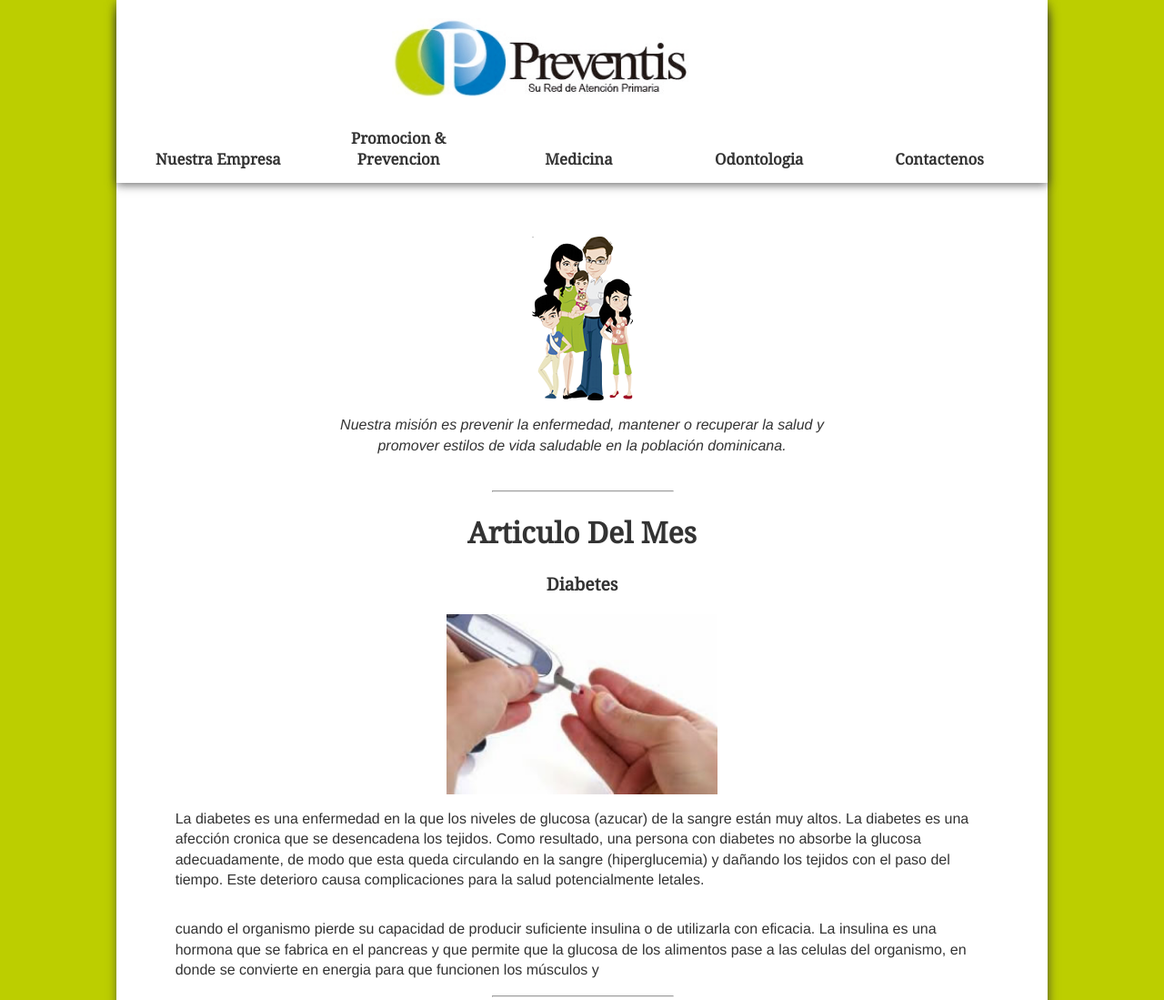
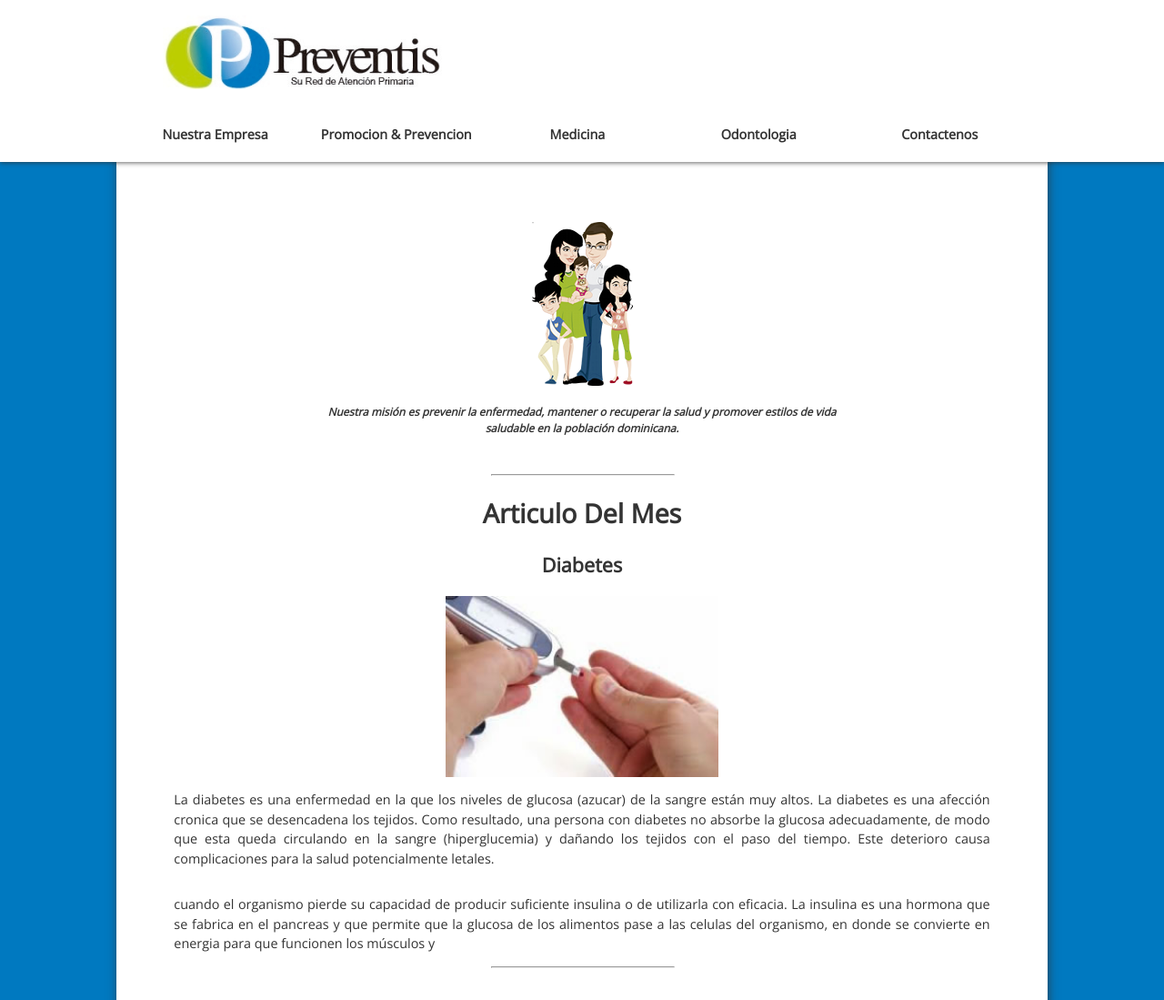
Before and after one commit to camicano/new_design, a plain HTML site: page index.html in a window 1280 px wide. Shown: the top 1099 px of the page at 91% size. Drawn offline with nearby package versions, Linux system fonts and the light colour scheme; a web font is replaced by a local one.

Commit message:
diseño 2

```diff
--- a/index.html
+++ b/index.html
@@ -6,6 +6,10 @@
     <title>Preventis</title>
     <link href='http://fonts.googleapis.com/css?family=Noto+Serif' rel='stylesheet' type='text/css'>
     <link href="http://netdna.bootstrapcdn.com/font-awesome/4.0.3/css/font-awesome.css" rel="stylesheet">
+
+    <link href='http://fonts.googleapis.com/css?family=Open+Sans' rel='stylesheet' type='text/css'>
+    <link href='http://fonts.googleapis.com/css?family=Enriqueta' rel='stylesheet' type='text/css'>
+
     <link rel="stylesheet" href="stylesheets/animate.min.css">
     <link rel="stylesheet" href="stylesheets/foundation.css" />
     <link rel="stylesheet" href="stylesheets/foundation.min.css" />
@@ -33,41 +37,41 @@
       </div>
     </script>
 
-    <div id='main-container'>
-        <div id='header' class='large-12 columns'>
+    <div id='header' class='large-12 columns large-menu'>
       <img id='logo' src='image/logo2.png' />
 
       <!-- desktop menu -->
       <div id='desktop-menu'>
         <div class='menu-item'>
-              <h2>Nuestra Empresa</h2>
+          <h4>Nuestra Empresa</h4>
         </div>
 
         <div class='menu-item'>
-              <h2>Promocion &amp; Prevencion</h2>
+          <h4>Promocion &amp; Prevencion</h4>
         </div>
 
         <div  class='menu-item' id='medicina'>
-              <h2>Medicina</h2>
+          <h4>Medicina</h4>
         </div>
 
         <div class='menu-item'>
-              <h2>Odontologia</h2>
+          <h4>Odontologia</h4>
         </div>
 
         <div  class='menu-item' id='medicina'>
-              <h2>Contactenos</h2>
+          <h4>Contactenos</h4>
         </div>
       </div>
     </div>
 
+    <div id='main-container'>
         <div class='large-12 columns'>
           <div id='main-pic'>
             <div  id='content'>
               <br>
               <br>
               <img src='image/familia.png'>
-              <p><em>Nuestra misión es prevenir la enfermedad, mantener o recuperar la salud y promover estilos de vida saludable en la población dominicana.</em></p>
+              <h5><em>Nuestra misión es prevenir la enfermedad, mantener o recuperar la salud y promover estilos de vida saludable en la población dominicana.</em></h5>
               <br>
             </div>
           </div>
@@ -75,7 +79,7 @@
           <div id='desktop-content'>
             <hr>
             <h1>Articulo Del Mes</h1>
-            <h3>Diabetes</h3>
+            <h2>Diabetes</h2>
 
             <div>
               <img class='imgs' src="./image/diabetes.jpg" />
@@ -89,7 +93,9 @@
               <p>cuando el organismo pierde su capacidad de producir suficiente insulina o de utilizarla con eficacia. La insulina es una hormona que se fabrica en el pancreas y que permite que la glucosa de los alimentos pase a las celulas del organismo, en donde se convierte en energia para que funcionen los músculos y
               </p>
             </div>
+            <br>
             <hr>
+            <br>
             <h1>Promocion &amp; Prevencion</h1>
             <div>
               <img class='imgs' src='image/t2.png'>
@@ -99,7 +105,10 @@
               </p>
             </div>
 
+            <br>
             <hr>
+            <br>
+
             <h1>Unidad Movil</h1>
             <div>
               <img class='imgs' src='image/van.jpg'>
@@ -110,7 +119,10 @@
               </p>
             </div>
 
+            <br>
             <hr>
+            <br>
+
             <h1>Nuestros Clientes</h1>
 
             <div class='column2'>
@@ -122,7 +134,7 @@
               <img src='image/clientes/imgres-5.jpg'>
             </div>
 
-            <hr>
+            <br>
             <br>
           </div>
 
@@ -130,49 +142,49 @@
           <div id='mobile-menu' class='large-12 columns'>
             <hr>
             <div class='window inactive' id='articulo'>
-              <h1 class='botton'>Articulo Del Mes</h1>
+              <h2 class='botton'>Articulo Del Mes</h2>
               <div class='container'></div>
             </div>
 
             <hr>
             <div class='window inactive'>
-              <h1 class='botton'>Promocion &amp; Prevencion</h1>
+              <h2 class='botton'>Promocion &amp; Prevencion</h2>
               <div class='container'></div>
             </div>
 
             <hr>
             <div  class='window inactive' id='medicina'>
-              <h1 class='botton'>Medicina</h1>
+              <h2 class='botton'>Medicina</h2>
               <div class='container'></div>
             </div>
 
             <hr>
             <div class='window inactive'>
-              <h1 class='botton'>Odontologia</h1>
+              <h2 class='botton'>Odontologia</h2>
               <div class='container'></div>
             </div>
 
             <hr>
             <div class='window inactive'>
-              <h1 class='botton'>Laboratorios</h1>
+              <h2 class='botton'>Laboratorios</h2>
               <div class='container'></div>
             </div>
 
             <hr>
             <div class='window inactive'>
-              <h1 class='botton'>Unidad Mobil</h1>
+              <h2 class='botton'>Unidad Mobil</h2>
               <div class='container'></div>
             </div>
 
             <hr>
             <div class='window inactive'>
-              <h1 class='botton'>Nuestra Empresa</h1>
+              <h2 class='botton'>Nuestra Empresa</h2>
               <div class='container'></div>
             </div>
 
             <hr>
             <div class='window inactive'>
-              <h1 class='botton'>Contactenos</h1>
+              <h2 class='botton'>Contactenos</h2>
               <div class='container'></div>
             </div>
             <hr>
@@ -181,11 +193,10 @@
         </div>
 
         <div id='footer'>
-          <h3>Tel: [1-809] 583 7775 / 76 - Fax: [1-809] 583 7774 - preventis@preventis.com.do</h3>
+          <h5>Tel: [1-809] 583 7775 / 76 - Fax: [1-809] 583 7774 - preventis@preventis.com.do</h5>
         </div>
     </div>
     <div id='logo-bottom'>
-      <img src='image/logo-bottom.jpg'>
       <p class='disclaimer'>copy righted 2014</p>
     </div>
   </body>
--- a/scripts/script.js
+++ b/scripts/script.js
@@ -1,5 +1,17 @@
 function offset(div){
-    $('body').animate({ scrollTop: div.top - 130 }, 400, "easeOutExpo");
+    $('body').animate({ scrollTop: div.top }, 400, "easeOutExpo");
+}
+
+function fixed_menu() {
+	var header = $('#header');
+
+	if ($('body').scrollTop() >= 125) {
+		header.addClass('small-menu');
+		header.removeClass('large-menu');
+	} else {
+		header.removeClass('small-menu');
+		header.addClass('large-menu');
+	}
 }
 
 
@@ -7,8 +19,9 @@ $(function(){
 	$('.window').on('click', function(e){
 		e.preventDefault();
 		var $this = $(this);
-	    if($this.hasClass('inactive')) {
-	      	var html = '<div class="large-12 columns"><div class="large-offset-4"><img src="./image/diabetes.jpg" /></div><h3>Diabetes</h3><div class="large-6 columns">';
+	    if ($this.hasClass('inactive')) {
+	      	var html = '<div class="large-12 columns"><h2>Diabetes</h2><div><img class="imgs" src="./image/diabetes.jpg" /></div>'
+	      	html += '<div class="large-6 columns">';
             html += '<p>La diabetes es una enfermedad en la que los niveles de glucosa (azucar) de la sangre están muy altos. La diabetes es una afección cronica que se desencadena los tejidos. Como resultado, una persona con diabetes no absorbe la glucosa adecuadamente, de modo que esta queda circulando en la sangre (hiperglucemia) y dañando los tejidos con el paso del tiempo. Este deterioro causa complicaciones para la salud potencialmente letales.</p>';
             html += '</div><div class="large-6 columns"><p>cuando el organismo pierde su capacidad de producir suficiente insulina o de utilizarla con eficacia. La insulina es una hormona que se fabrica en el pancreas y que permite que la glucosa de los alimentos pase a las celulas del organismo, en donde se convierte en energia para que funcionen los músculos y </p></div>';
 
@@ -17,9 +30,16 @@ $(function(){
 	      		$('.container', this).addClass('animated fadeIn').append(html);
 	      		$this.removeClass('inactive').addClass('active');
 	       	});
+
 	    } else {
-	      $this.animate({ height: '-=400px' }, 400, 'easeOutSine', function(){ $this.removeClass('active').addClass('inactive'); });
-	      $('.container', this).removeClass('animated fadeIn').empty();
+	      	$this.animate({ height: '-=400px' }, 400, 'easeOutSine', function(){ $this.removeClass('active').addClass('inactive'); });
+	      	$('.container', this).removeClass('animated fadeIn').empty();
+		  	$this.removeClass('active').addClass('inactive');
 	    }
 	});
+
+	$(window).scroll(function(e) {
+		e.preventDefault();
+		fixed_menu();
+	});
 });
--- a/stylesheets/style.css
+++ b/stylesheets/style.css
@@ -1,37 +1,25 @@
 body {
-	background-color: #bcce00;
+	background-color: #0079c0;
 	margin-bottom: 2%;
 	margin-top: 1%;
-	font-family: 'Helvetica';
+	font-family: 'Open Sans';
 	color: #333;
-	font-size: 1.2em;
-	line-height: 1.4;
+	font-size: 0.9em;
+	line-height: 1.5;
+	text-align: justify;
 }
 
 #main-container {
 	background-color: white;
-	width: 90%;
-	margin-left: 5%;
+	width: 96%;
+	margin-left: 2%;
 	box-shadow: 2px 2px 1px rgba(50, 50, 50, 0.75), -2px 2px 1px rgba(50, 50, 50, 0.75);
-}
-
-#panoramica {
-	height: auto;
-	width: 100%;
-}
-
-#content {
-	text-align: center;
-	padding-left: 20%;
-	padding-right: 20%;
-	height: 20%;
-	background-position: center;
 }
 
 .botton {
 	margin: 0;
-	padding-top: 21px;
-	padding-bottom: 21px;
+	padding-top: 15px;
+	padding-bottom: 15px;
 }
 
 .botton:hover {
@@ -39,20 +27,19 @@ body {
 	cursor: pointer;
 }
 
-.menu-item:hover {
-	text-decoration: underline;
-	cursor: pointer;
+#content {
+	padding-left: 20%;
+	padding-right: 20%;
 }
 
 #logo {
 	width: 350px;
 	padding-top: 20px;
 	padding-bottom: 20px;
-	padding-left: 20px;
+	padding-left: 40px;
 }
 
-h1, h3, h2 {
-	font-family: 'Noto Serif';
+h1, h3, h2, h5, #content {
 	text-align: center;
 }
 
@@ -62,8 +49,9 @@ hr {
 	margin: 0;
 }
 
-#footer {
-	font-size: 0.8em;
+.imgs {
+	width: 30%;
+	margin-left: 35%;
 }
 
 .container {
@@ -74,16 +62,13 @@ hr {
 }
 
 #logo-bottom {
-	margin-left: 45%;
-	margin-right: 45%;
-	margin-top: 2%;
+	text-align: center;
 }
 
 .disclaimer {
-	font-size: 0.2em;
 	font-style: italic;
 	text-align: center;
-	line-height: 1.2;
+	font-size: 0.8em;
 }
 
 #desktop-menu {
@@ -98,26 +83,28 @@ hr {
 	display: none;
 }
 
-h3 {
-	font-size: 1em;
-}
-
-@media (min-width: 1000px) {
+@media (min-width: 1025px) {
 	body {
 		margin-bottom: 1%;
 		margin-top: 0%;
-		font-size: 1em;
 	}
 
 	#desktop-menu {
 		display: block;
+		width: 80%;
+		margin-left: 10%;
 	}
 
 	.menu-item {
 		width: 19.5%;
 		display: inline-block;
-		font-size: 70%;
 		text-align: center;
+	}
+
+
+	.menu-item:hover {
+		border-bottom: solid 3px #6ba9da;
+		cursor: pointer;
 	}
 
 	#mobile-menu {
@@ -132,25 +119,22 @@ h3 {
 		box-shadow:         1px -1px 10px 0px rgba(50, 50, 50, 0.74);
 	}
 
+	.small-menu {
+		position: fixed;
+		top: -125px;
+	}
+
+	.large-menu {
+		top: -23px;
+	}
+
 	#header {
-		top: 0;
-		-webkit-box-shadow: 0px 2px 10px 0px rgba(50, 50, 50, 0.74);
-		-moz-box-shadow:    0px 2px 10px 0px rgba(50, 50, 50, 0.74);
-		box-shadow:         0px 2px 10px 0px rgba(50, 50, 50, 0.74);
-		position: fixed;
-		width: 80%;
+		-webkit-box-shadow: 0px 1px 5px 0px rgba(50, 50, 50, 0.74);
+		-moz-box-shadow:    0px 1px 5px 0px rgba(50, 50, 50, 0.74);
+		box-shadow:         0px 1px 5px 0px rgba(50, 50, 50, 0.74);
+		width: 100%;
 		background-color: #FFF;
 		z-index: 1000;
-	}
-
-	#main-pic {
-		margin-top: 200px;
-	}
-
-	#logo-bottom {
-		margin-left: 48%;
-		margin-right: 48%;
-		margin-top: 1%;
 	}
 
 	.window {
@@ -158,7 +142,7 @@ h3 {
 	}
 
 	#logo {
-		margin-left: 27%;
+		margin-left: 10%;
 	}
 
 	#desktop-content {
@@ -168,6 +152,7 @@ h3 {
 	.column {
 		padding-left: 5%;
 		padding-right: 5%;
+		text-align: justify;
 	}
 
 	.column2 {
@@ -178,7 +163,7 @@ h3 {
 	.column2 img{
 		width: 15%;
 		display: inline-block;
-		margin: 9%;
+		margin: 8%;
 		height: auto;
 	}
 
@@ -186,13 +171,4 @@ h3 {
 		width: 20%;
 		margin-left: 40%;
 	}
-
-	h3 {
-		font-size: 1.2em;
-	}
-
-	.imgs {
-		width: 30%;
-		margin-left: 35%;
-	}
 }
```
Lines whose indentation alone changed are shown as unchanged.
